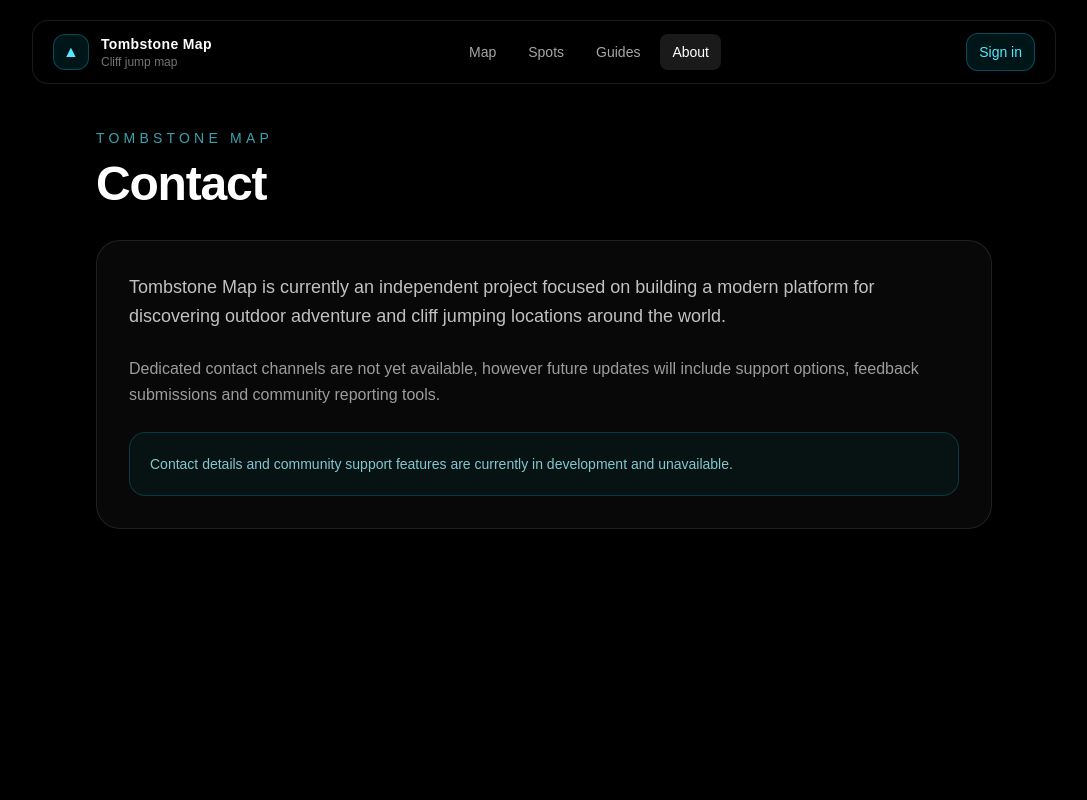
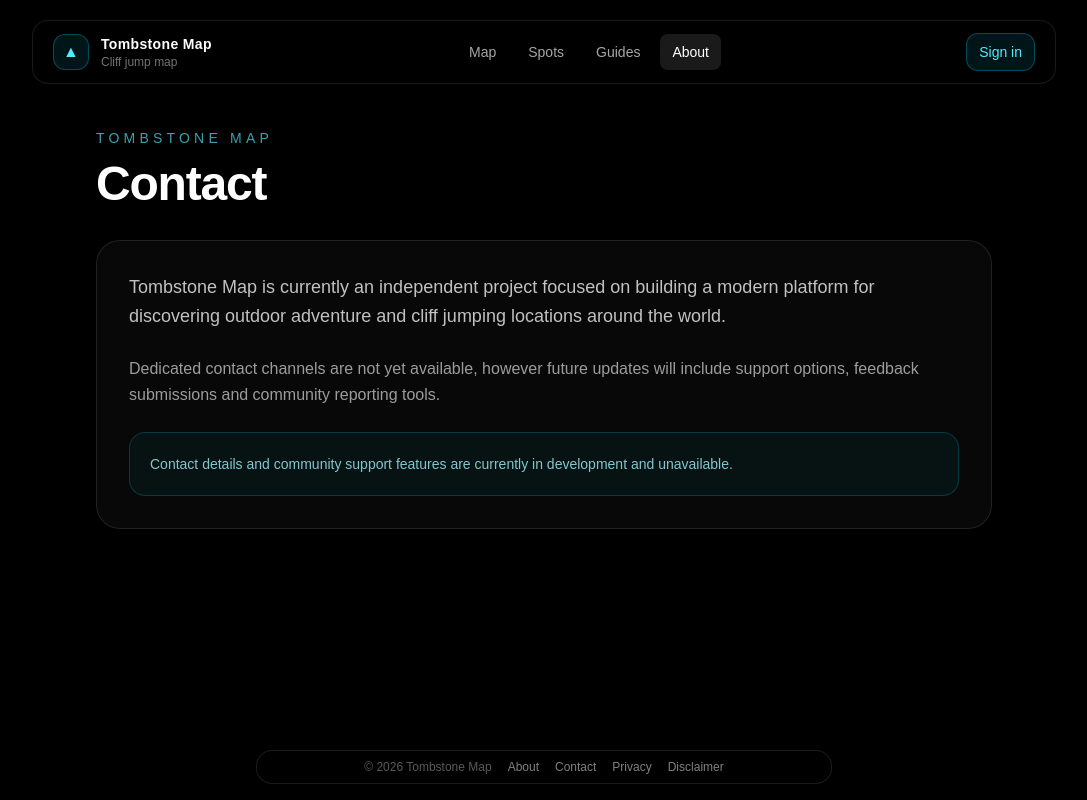
Before and after one commit to dyls-03/tombstonemap-v2, a Next.js app: page /about/contact in a window 1280 px wide. Shown: the whole page, without its empty margins (96-1183 px from the left). Built offline with nearby package versions, Linux system fonts and the light colour scheme.

Commit message:
#75: Added a floating footer (#78)

```diff
--- a/app/layout.tsx
+++ b/app/layout.tsx
@@ -3,6 +3,7 @@ import { Geist, Geist_Mono } from "next/font/google";
 import "./globals.css";
 import { Analytics } from "@vercel/analytics/next"
 import Script from "next/script";
+import FloatingFooter from "@/components/layout/FloatingFooter";
 
 const geistSans = Geist({
   variable: "--font-geist-sans",
@@ -44,6 +45,7 @@ export default function RootLayout({
 
         {children}
         <Analytics/>
+        <FloatingFooter />
         </body>
     </html>
   );
--- /dev/null
+++ b/components/layout/FloatingFooter.tsx
@@ -0,0 +1,30 @@
+import Link from "next/link";
+
+const footerLinks = [
+  { label: "About", href: "/about" },
+  { label: "Contact", href: "/about/contact" },
+  { label: "Privacy", href: "/about/privacy" },
+  { label: "Disclaimer", href: "/about/disclaimer" },
+];
+
+export default function FloatingFooter() {
+  return (
+    <footer className="fixed bottom-4 left-1/2 z-[1000] w-[calc(100%-2rem)] max-w-xl -translate-x-1/2">
+      <div className="flex flex-wrap items-center justify-center gap-x-4 gap-y-2 rounded-2xl border border-white/10 bg-black/70 px-4 py-2 text-xs text-white/50 shadow-2xl backdrop-blur-xl">
+        <span className="text-white/35">
+          © 2026 Tombstone Map
+        </span>
+
+        {footerLinks.map((link) => (
+          <Link
+            key={link.href}
+            href={link.href}
+            className="transition hover:text-cyan-300"
+          >
+            {link.label}
+          </Link>
+        ))}
+      </div>
+    </footer>
+  );
+}
```
